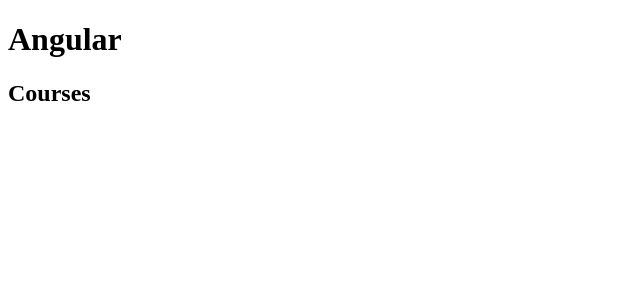
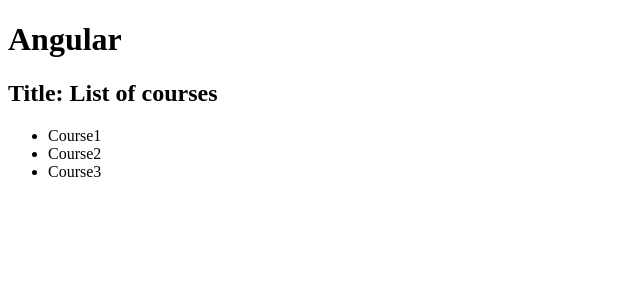
Before and after one commit to hello-arun/Angular-Tutorial, an Angular app in the folder my-app/: page / in a window 1280 px wide. Shown: the top 300 px of the page, without its empty margins (0-640 px from the left). Built offline with nearby package versions, Linux system fonts and the light colour scheme.

Commit message:
Directives added

```diff
--- a/my-app/src/app/courses.component.ts
+++ b/my-app/src/app/courses.component.ts
@@ -2,8 +2,20 @@
 
 @Component({
     selector: 'courses', // div class=> . id=>#
-    template: '<h2>Courses</h2>'
+    template: `
+    <h2>{{"Title: "+title}}</h2>
+    <ul>
+        <li *ngFor="let course of courses">
+        {{course}}
+        </li>
+    </ul>
+    `
+    /*
+    ` ` are used for multi line input
+    *ngFor is some kind of loop function in Angular
+    */
 })
 export class CoursesComponent {
-
+    title = "List of courses"
+    courses = ["Course1", "Course2", "Course3"]
 }
```
